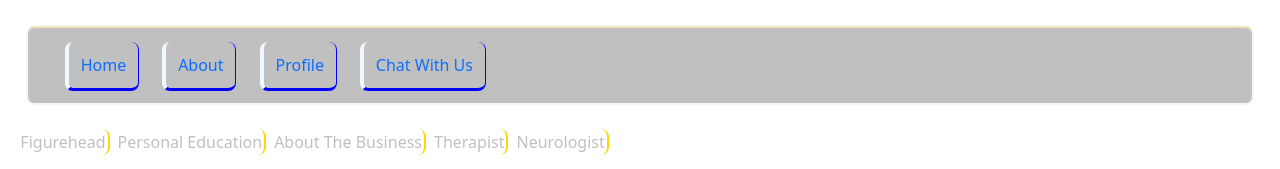
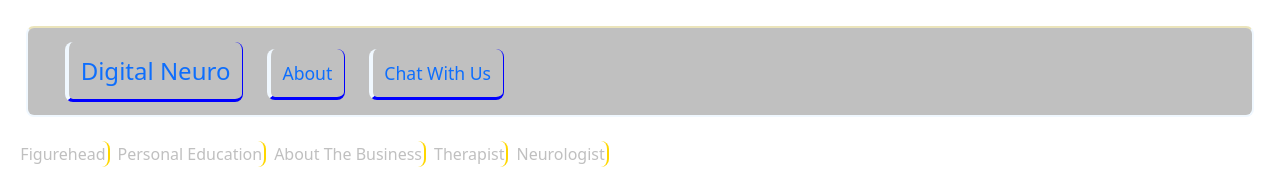
Before and after one commit to Lungelokwadwo/digital_neuro_deployment, a React (Create React App) app: page / in a window 1280 px wide. Shown: the top 169 px of the page. Built offline with nearby package versions, Linux system fonts and the light colour scheme.

Commit message:
Profile Removed and Replaced home with Digital Neuro

```diff
--- a/public/index.html
+++ b/public/index.html
@@ -24,7 +24,7 @@
       work correctly both with client-side routing and a non-root public URL.
       Learn how to configure a non-root public URL by running `npm run build`.
     -->
-    <title>Dig-Neuro</title>
+    <title>Digital Neuro</title>
   </head>
   <body>
     <noscript>You need to enable JavaScript to run this app.</noscript>
--- a/src/App.css
+++ b/src/App.css
@@ -13,6 +13,12 @@
   border-left: 4px solid aliceblue;
   border-radius: 0.5rem;
   width: 100%;
+}
+.brand_title {
+  font-size: 1.5rem;
+}
+.small_links {
+  font-size: 1.1rem;
 }
 .more {
   border: 1px solid aliceblue;
--- a/src/App.js
+++ b/src/App.js
@@ -2,7 +2,6 @@ import './App.css';
 import { BrowserRouter as Router, Routes, Route, Link} from "react-router-dom"
 import Home from "./pages/Home"
 import About from "./pages/About"
-import Profile from "./pages/Profile"
 import ChatWithUs from './pages/ChatWithUs';
 import ErrorPage from './pages/ErrorPage';
 import Figurehead from './pages/Figurehead';
@@ -16,10 +15,9 @@ function App() {
     <>
           <Router>
             <nav>
-              <Link to="/" className='links'>Home</Link>
-              <Link to="/about" className='links'>About</Link>
-              <Link to="/profile" className='links'>Profile</Link>
-              <Link to="/chatwithus" className='links'>Chat With Us</Link>
+              <Link to="/" className='links brand_title'>Digital Neuro</Link>
+              <Link to="/about" className='links small_links'>About</Link>
+              <Link to="/chatwithus" className='links small_links'>Chat With Us</Link>
             </nav>
             <span id='more-links'>
               <Link to="/figurehead" className='more-items'>Figurehead</Link>
@@ -31,7 +29,6 @@ function App() {
             <Routes>
               <Route path='/' element={<Home />} />
               <Route path='/about' element={<About />} />
-              <Route path='/profile' element={<Profile />}/>
               <Route path='/chatwithus' element={<ChatWithUs />}/>
               <Route path='/figurehead' element={<Figurehead />} />
               <Route path='/patienteducation' element={<PatientEducation />} />
--- a/src/pages/Profile.js
+++ /dev/null
@@ -1,12 +0,0 @@
-import React from 'react'
-import PatientEducation from './PatientEducation'
-
-const profile = () => {
-  return (
-    <div>
-      <PatientEducation/>
-    </div>
-  )
-}
-
-export default profile
```
